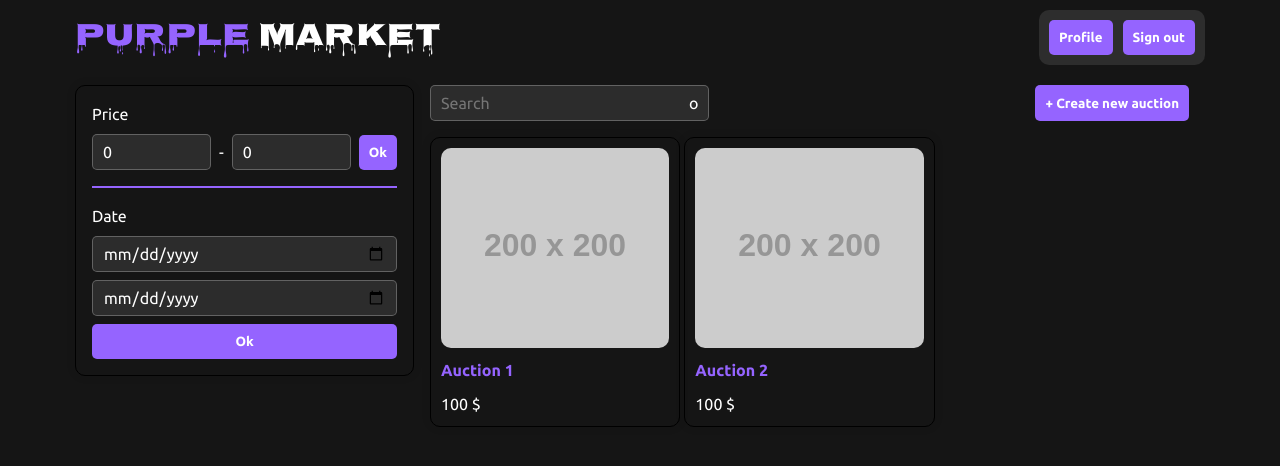
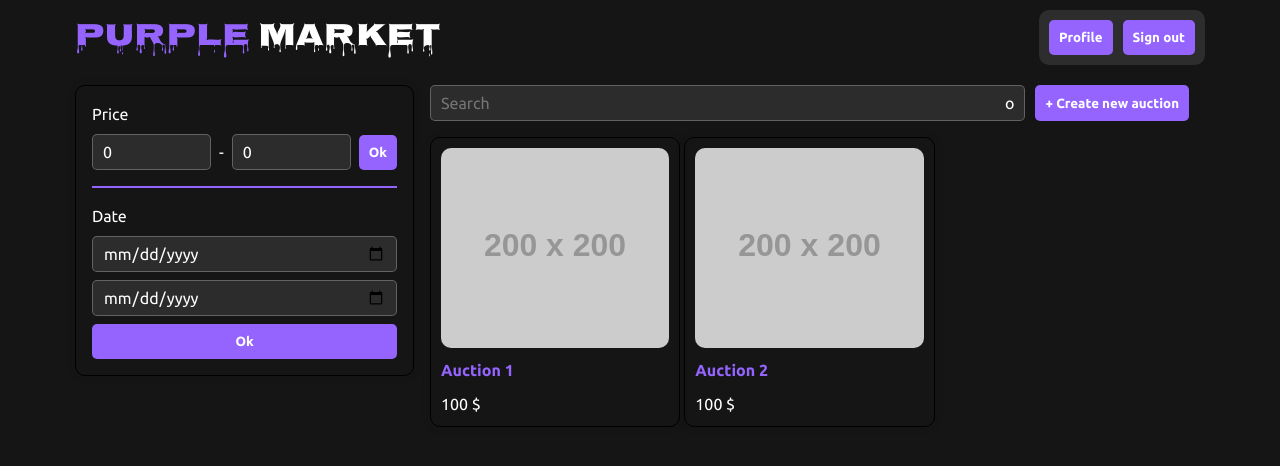
Before and after one commit to NaNi-inth20-2024/client, a React (Vite) app: page / in a window 1280 px wide. Shown: the top 466 px of the page. Built offline with nearby package versions, Linux system fonts and the light colour scheme.

Commit message:
* fixed classname

```diff
--- a/src/components/common/input/input.tsx
+++ b/src/components/common/input/input.tsx
@@ -23,7 +23,7 @@ const Input: React.FC<Props> = ({
 }) => {
     return (
         <div
-            className={`${styles.inputContainer} ${className && styles[className]}`}
+            className={`${styles.inputContainer} ${className ? className : ""}`}
         >
             <input
                 type={type}
```
